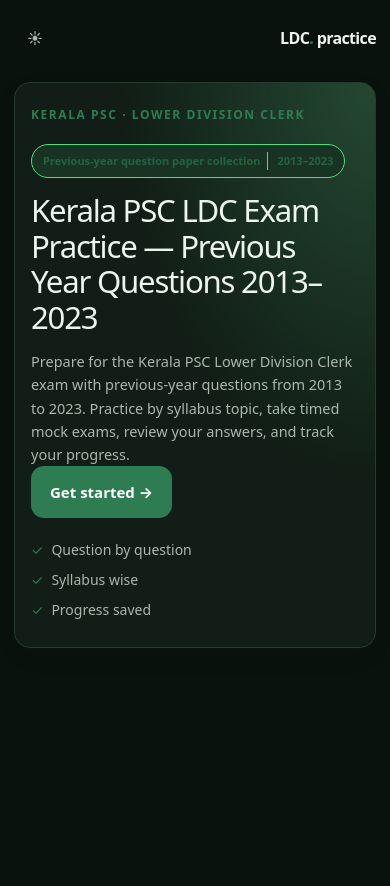
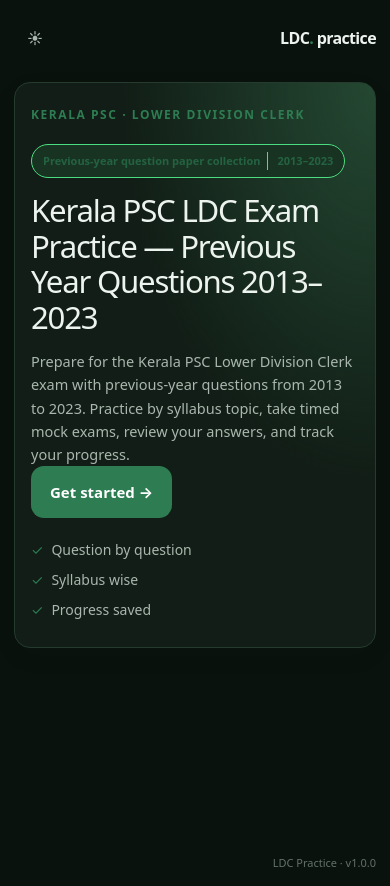
Before and after one commit to VishnuPScodes/LDC, a Next.js app in the folder client/: page / in a window 390 px wide. Before the commit the page ends 844 px from the top, so only its background shows below. Built offline with nearby package versions, Linux system fonts and the light colour scheme; no server answers.

Commit message:
feat: add app version footer to root layout and create agents guidance documentation

```diff
--- a/client/app/globals.css
+++ b/client/app/globals.css
@@ -111,6 +111,7 @@
 .bar span { height: 100%; display: block; background: var(--green); border-radius: 20px; }
 .error { color: #9e332d; background: var(--wrong-soft); padding: 12px; border-radius: 12px; }
 .hidden { display: none; }
+.app-version { max-width: 1180px; margin: 0 auto; padding: 10px 24px 18px; color: var(--muted); font-size: 11px; text-align: right; }
 
 /* Today: a quiet daily plan with lightweight habit cues. */
 .today-page { max-width: 1040px; margin: 0 auto; padding-bottom: 32px; }
@@ -419,6 +420,7 @@
 .streak-history span.met { border-color: var(--amber); background: var(--amber); }
 
 @media (max-width:720px) {
+  .app-version { padding: 10px 14px max(14px, env(safe-area-inset-bottom)); }
   .landing-shell .shell { padding-bottom: 25px; }
   .landing-points { display: grid; gap: 8px; margin-top: 27px; }
   .today-heading { gap: 10px; }
--- a/client/app/layout.tsx
+++ b/client/app/layout.tsx
@@ -1,6 +1,6 @@
-import './globals.css';import type {Metadata,Viewport} from 'next';import type {ReactNode} from 'react';import PwaRegistration from './PwaRegistration';import {siteUrl} from './site-url';
+import './globals.css';import type {Metadata,Viewport} from 'next';import type {ReactNode} from 'react';import PwaRegistration from './PwaRegistration';import {siteUrl} from './site-url';import clientPackage from '../package.json';
 const title='Kerala PSC LDC Practice | Previous Year Questions';
 const description='Practice Kerala PSC Lower Division Clerk exam questions from 2013–2023 previous papers. Topic-wise practice, timed mock exams, answer review, and progress tracking.';
 export const metadata:Metadata={metadataBase:siteUrl?new URL(siteUrl):undefined,title,description,keywords:['Kerala PSC','LDC exam','previous year questions','Lower Division Clerk','PSC practice'],applicationName:'LDC Practice',verification:{google:'7fb29362063c672e'},appleWebApp:{capable:true,statusBarStyle:'default',title:'LDC Practice'},openGraph:{title:'Kerala PSC LDC Practice | Free Previous Year Questions',description:'Prepare with Kerala PSC LDC previous-year questions from 2013–2023. Practice by syllabus topic, take timed mock exams, and track your progress.',...(siteUrl?{url:siteUrl,images:[{url:'/og-image.png',width:1200,height:630,alt:'LDC Practice — Kerala PSC'}]}:{}),siteName:'LDC Practice',type:'website'},twitter:{card:'summary_large_image',title:'Kerala PSC LDC Practice',description:'Practice Kerala PSC LDC previous-year questions from 2013–2023 with topic-wise practice and timed mock exams.',...(siteUrl?{images:['/og-image.png']}: {})},alternates:siteUrl?{canonical:siteUrl+'/'}:undefined,icons:{icon:[{url:'/icons/icon.svg',type:'image/svg+xml'},{url:'/icons/icon-192.png',type:'image/png',sizes:'192x192'}],apple:[{url:'/icons/apple-touch-icon.png',sizes:'180x180'}]}};
 export const viewport:Viewport={themeColor:'#176342',width:'device-width',initialScale:1,viewportFit:'cover'};
-export default function RootLayout({children}:{children:ReactNode}){return <html lang="en-IN"><body><PwaRegistration/>{children}</body></html>}
+export default function RootLayout({children}:{children:ReactNode}){return <html lang="en-IN"><body><PwaRegistration/>{children}<footer className="app-version" aria-label={`LDC Practice app version ${clientPackage.version}`}>LDC Practice · v{clientPackage.version}</footer></body></html>}
```
Also changed, not shown: 1 other file (tests, documents, lock files or other folders).
